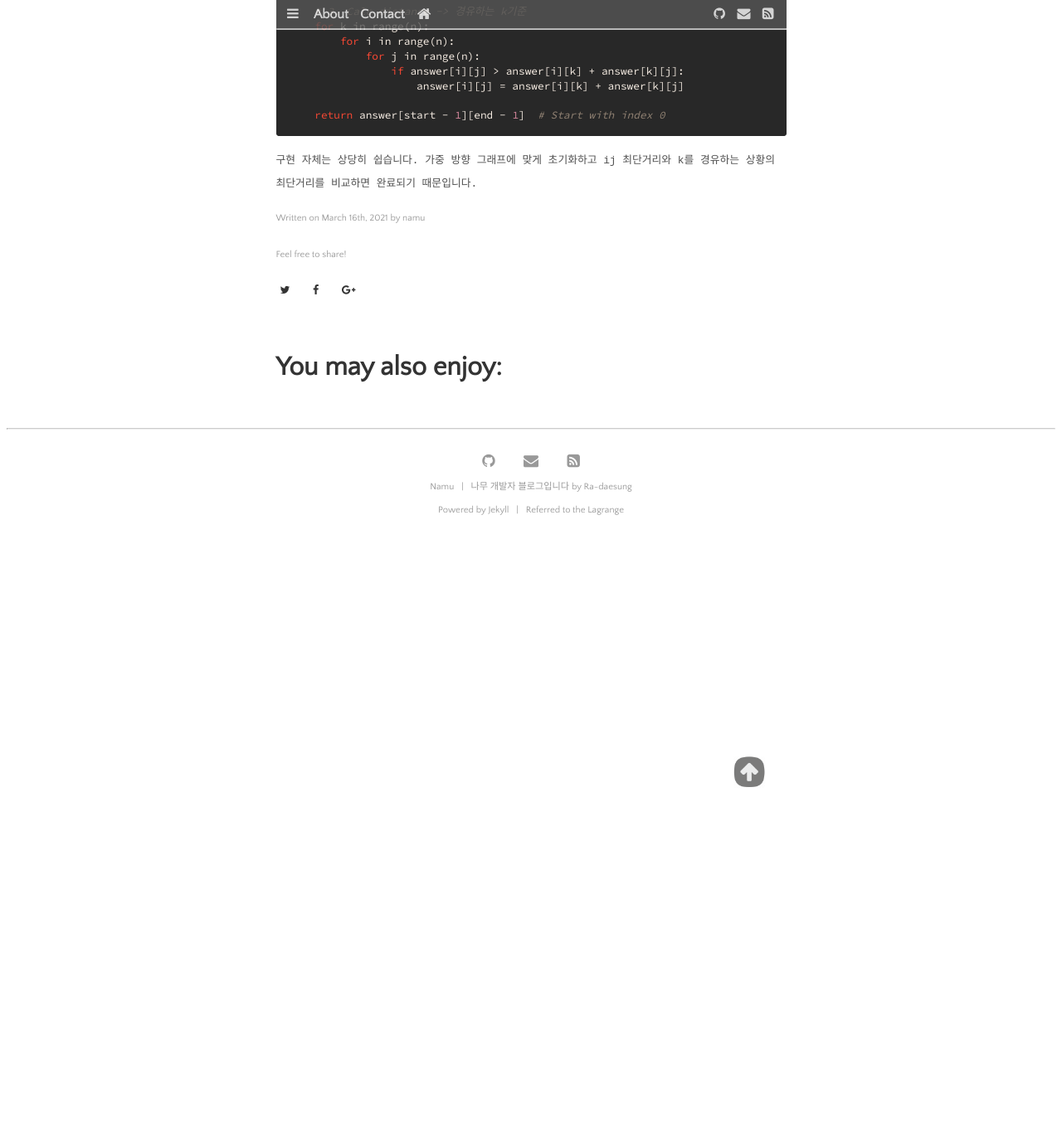
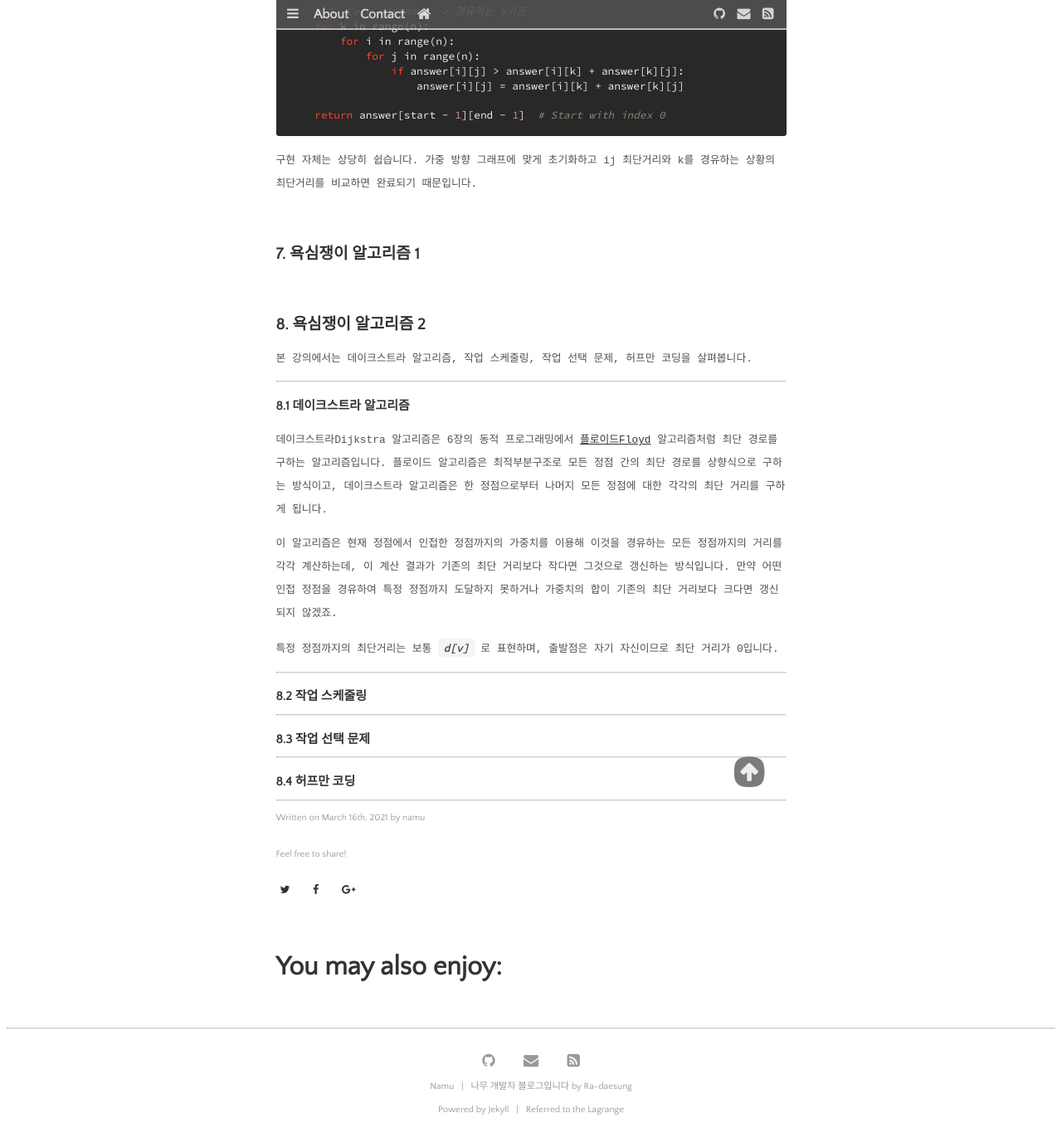
Before and after one commit to daesungRa/namu, a Jekyll site: the page built from _posts/knou/2021-03-16-algorithm.markdown, in a window 1280 px wide and 1400 px high, scrolled down 18570 px. Shown: the top 1383 px of the window at 83% size. Built offline with Jekyll 4.4.1, drawn with Linux system fonts in a browser that asks for light colours; some web fonts are replaced; before the commit the page ends 19247 px from its top, so only the background shows below that; some of the changed text lies outside the part shown.

Commit message:
post: Add index content to algorithm

````diff
--- a/_posts/knou/2021-03-16-algorithm.markdown
+++ b/_posts/knou/2021-03-16-algorithm.markdown
@@ -23,8 +23,8 @@ image-source: https://unsplash.com/photos/HsTnjCVQ798
 4. [분할정복 알고리즘 2](#4-분할정복-알고리즘-2)
 5. [동적 프로그래밍 알고리즘 1](#5-동적-프로그래밍-알고리즘-1)
 6. [동적 프로그래밍 알고리즘 2](#6-동적-프로그래밍-알고리즘-2)
-7. [](#)
-8. [](#)
+7. [욕심쟁이 알고리즘 1](#7-욕심쟁이-알고리즘-1)
+8. [욕심쟁이 알고리즘 2](#8-욕심쟁이-알고리즘-2)
 9. [](#)
 10. [](#)
 11. [](#)
@@ -765,3 +765,40 @@ def solution(n, graph, start, end):
 
 구현 자체는 상당히 쉽습니다.
 가중 방향 그래프에 맞게 초기화하고 ij 최단거리와 k를 경유하는 상황의 최단거리를 비교하면 완료되기 때문입니다.
+
+<br>
+## 7. 욕심쟁이 알고리즘 1
+
+<br>
+## 8. 욕심쟁이 알고리즘 2
+
+본 강의에서는 데이크스트라 알고리즘, 작업 스케줄링, 작업 선택 문제, 허프만 코딩을 살펴봅니다.
+
+---
+
+### 8.1 데이크스트라 알고리즘
+
+데이크스트라Dijkstra 알고리즘은 6장의 동적 프로그래밍에서
+[플로이드Floyd](#플로이드floyd-알고리즘---모든-정점-간의-최단경로shortest-path-구하기) 알고리즘처럼 최단 경로를 구하는 알고리즘입니다.
+플로이드 알고리즘은 최적부분구조로 모든 정점 간의 최단 경로를 상향식으로 구하는 방식이고,
+데이크스트라 알고리즘은 한 정점으로부터 나머지 모든 정점에 대한 각각의 최단 거리를 구하게 됩니다.
+
+이 알고리즘은 현재 정점에서 인접한 정점까지의 가중치를 이용해 이것을 경유하는 모든 정점까지의 거리를 각각 계산하는데,
+이 계산 결과가 기존의 최단 거리보다 작다면 그것으로 갱신하는 방식입니다.
+만약 어떤 인접 정점을 경유하여 특정 정점까지 도달하지 못하거나 가중치의 합이 기존의 최단 거리보다 크다면 갱신되지 않겠죠.
+
+특정 정점까지의 최단거리는 보통 **_```d[v]```_** 로 표현하며, 출발점은 자기 자신이므로 최단 거리가 0입니다.
+
+---
+
+### 8.2 작업 스케줄링
+
+---
+
+### 8.3 작업 선택 문제
+
+---
+
+### 8.4 허프만 코딩
+
+---
````
Also changed, not shown: other parts of _posts/knou/2021-03-16-algorithm.markdown (+2 -2 lines).
